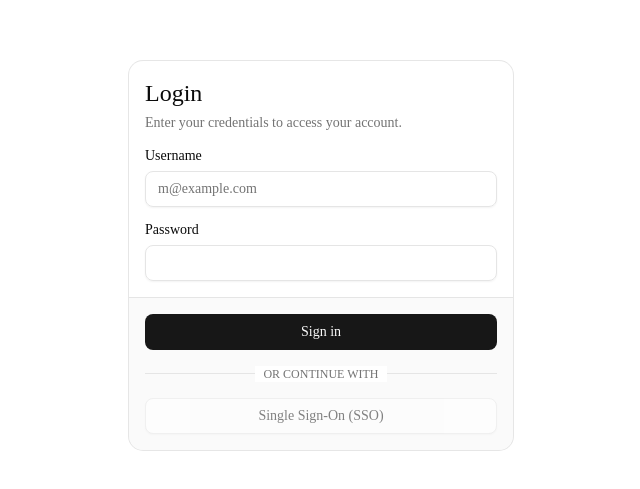
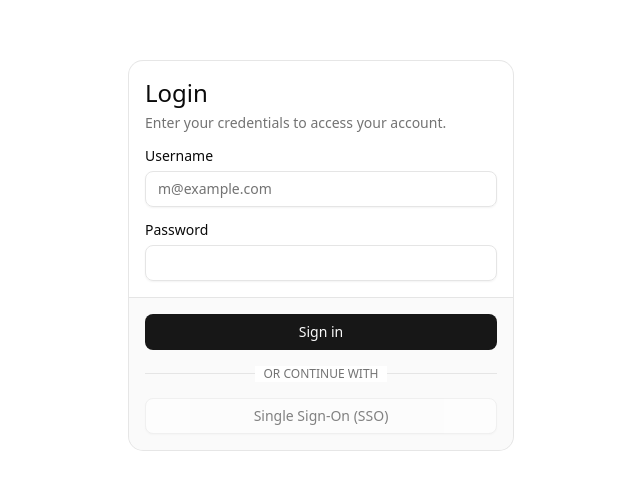
Before and after one commit to mohith-vishwanath/chat-ui, a Next.js app: page / in a window 1280 px wide. Shown: the part 145-634 px from the top of the page, without its empty margins (319-959 px from the left). Built offline with nearby package versions, Linux system fonts and the light colour scheme.

Commit message:
style: set Aptos Display as the default font

```diff
--- a/src/app/globals.css
+++ b/src/app/globals.css
@@ -7,9 +7,9 @@
 @theme inline {
   --color-background: var(--background);
   --color-foreground: var(--foreground);
-  --font-sans: var(--font-sans);
+  --font-sans: "Aptos Display", ui-sans-serif, system-ui, sans-serif, "Apple Color Emoji", "Segoe UI Emoji", "Segoe UI Symbol", "Noto Color Emoji";
   --font-mono: var(--font-geist-mono);
-  --font-heading: var(--font-sans);
+  --font-heading: "Aptos Display", ui-sans-serif, system-ui, sans-serif;
   --color-sidebar-ring: var(--sidebar-ring);
   --color-sidebar-border: var(--sidebar-border);
   --color-sidebar-accent-foreground: var(--sidebar-accent-foreground);
--- a/src/app/layout.tsx
+++ b/src/app/layout.tsx
@@ -1,21 +1,10 @@
 import type { Metadata } from "next";
-import { Geist, Geist_Mono } from "next/font/google";
 import "./globals.css";
 import { ThemeProvider } from "@/components/theme-provider";
 
-const geistSans = Geist({
-  variable: "--font-geist-sans",
-  subsets: ["latin"],
-});
-
-const geistMono = Geist_Mono({
-  variable: "--font-geist-mono",
-  subsets: ["latin"],
-});
-
 export const metadata: Metadata = {
-  title: "Create Next App",
-  description: "Generated by create next app",
+  title: "Chat UI",
+  description: "A modern chatbot interface",
 };
 
 export default function RootLayout({
@@ -26,10 +15,10 @@ export default function RootLayout({
   return (
     <html
       lang="en"
-      className={`${geistSans.variable} ${geistMono.variable} h-full antialiased`}
+      className="h-full antialiased"
       suppressHydrationWarning
     >
-      <body className="min-h-full flex flex-col">
+      <body className="min-h-full flex flex-col font-sans">
         <ThemeProvider
           attribute="class"
           defaultTheme="system"
```
